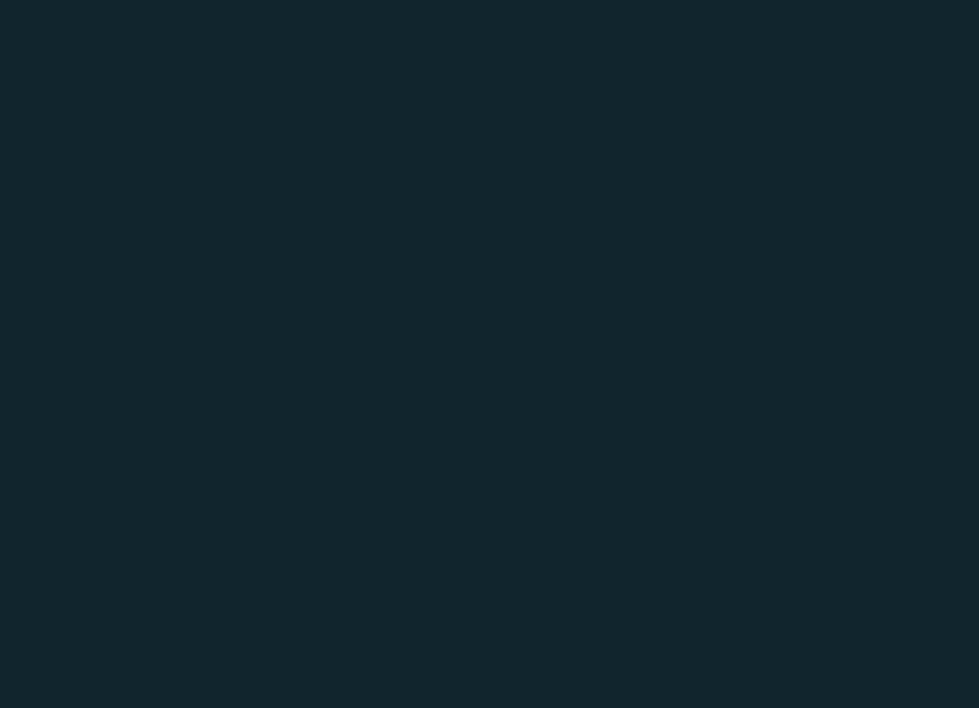
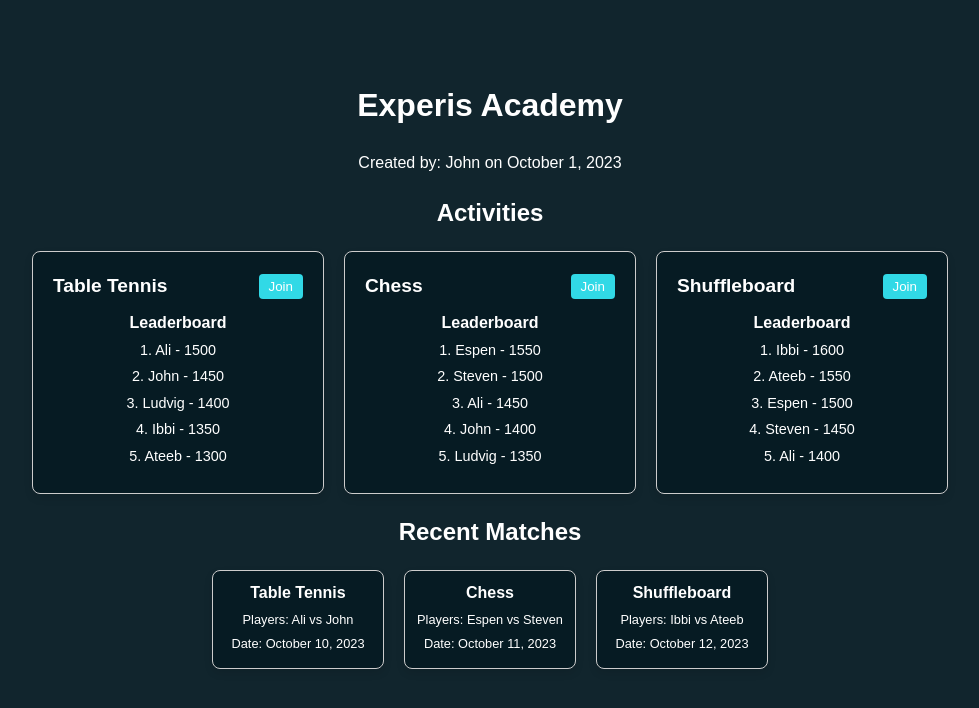
Before and after one commit to LudvigSti/competra-frontend, a React (Vite) app: page /group/1 in a window 1280 px wide. Before the commit this address had no page. Shown: the top 708 px of the page, without its empty margins (150-1129 px from the left). Built offline with nearby package versions, Linux system fonts and the light colour scheme.

Commit message:
moved changes from branch 7 group page mock to branch 9 group page mock

```diff
--- a/src/App.jsx
+++ b/src/App.jsx
@@ -5,6 +5,7 @@ import { Routes, Route } from 'react-router-dom';
 import './App.css';
 import LoginPage from './pages/login';
 import RegisterPage from './pages/register';
+import GroupPage from './pages/group';
 
 function App() {
 	return (
@@ -15,6 +16,7 @@ function App() {
 
 				{/* TODO: Link to dashboard page when done and protect route (user needs to be logged in) */}
 				<Route path="/dashboard" />
+				<Route path="/group/:id" element={<GroupPage />} />
 			</Routes>
 		</>
 	);
--- /dev/null
+++ b/src/pages/group/index.jsx
@@ -0,0 +1,115 @@
+import React from 'react';
+import { useParams } from 'react-router-dom';
+import { formatDateTime } from '../../service/formatDate';
+import './style.css';
+
+const mockGroupData = {
+	name: 'Experis Academy',
+	createdBy: 'John',
+	createdAt: '2023-10-01',
+	activities: [
+		{
+			id: 1,
+			title: 'Table Tennis',
+			leaderboard: [
+				{ name: 'Ali', elo: 1500 },
+				{ name: 'John', elo: 1450 },
+				{ name: 'Ludvig', elo: 1400 },
+				{ name: 'Ibbi', elo: 1350 },
+				{ name: 'Ateeb', elo: 1300 },
+			],
+		},
+		{
+			id: 2,
+			title: 'Chess',
+			leaderboard: [
+				{ name: 'Espen', elo: 1550 },
+				{ name: 'Steven', elo: 1500 },
+				{ name: 'Ali', elo: 1450 },
+				{ name: 'John', elo: 1400 },
+				{ name: 'Ludvig', elo: 1350 },
+			],
+		},
+		{
+			id: 3,
+			title: 'Shuffleboard',
+			leaderboard: [
+				{ name: 'Ibbi', elo: 1600 },
+				{ name: 'Ateeb', elo: 1550 },
+				{ name: 'Espen', elo: 1500 },
+				{ name: 'Steven', elo: 1450 },
+				{ name: 'Ali', elo: 1400 },
+			],
+		},
+	],
+	recentMatches: [
+		{
+			id: 1,
+			activity: 'Table Tennis',
+			players: ['Ali', 'John'],
+			date: '2023-10-10',
+		},
+		{
+			id: 2,
+			activity: 'Chess',
+			players: ['Espen', 'Steven'],
+			date: '2023-10-11',
+		},
+		{
+			id: 3,
+			activity: 'Shuffleboard',
+			players: ['Ibbi', 'Ateeb'],
+			date: '2023-10-12',
+		},
+	],
+};
+
+const GroupPage = () => {
+	const { id } = useParams();
+
+	return (
+		<div className="group-page">
+			<div className="group-header">
+				<h1>{mockGroupData.name}</h1>
+				<p>
+					Created by: {mockGroupData.createdBy} on{' '}
+					{formatDateTime(mockGroupData.createdAt)}
+				</p>
+			</div>
+
+			<h2>Activities</h2>
+			<div className="activities">
+				{mockGroupData.activities.map((activity) => (
+					<div key={activity.id} className="activity-card">
+						<div className="activity-header">
+							<h3>{activity.title}</h3>
+							<button className="join-button">Join</button>
+						</div>
+						<h4>Leaderboard</h4>
+
+						<ul>
+							{activity.leaderboard.map((leader, index) => (
+								<li key={index}>
+									{index + 1}. {leader.name} - {leader.elo}
+								</li>
+							))}
+						</ul>
+					</div>
+				))}
+			</div>
+
+			<h2>Recent Matches</h2>
+			<div className="recent-matches">
+				{mockGroupData.recentMatches.map((match) => (
+					<div key={match.id} className="match-card">
+						<h3>{match.activity}</h3>
+						<p>Players: {match.players.join(' vs ')}</p>
+						<p>Date: {formatDateTime(match.date)}</p>
+					</div>
+				))}
+			</div>
+		</div>
+	);
+};
+
+export default GroupPage;
--- /dev/null
+++ b/src/pages/group/style.css
@@ -0,0 +1,101 @@
+.group-page {
+	padding: 20px;
+	font-family: Arial, sans-serif;
+}
+
+.group-header {
+	margin-bottom: 20px;
+}
+
+.activities {
+	display: flex;
+	flex-wrap: wrap;
+	gap: 20px;
+	justify-content: center;
+}
+
+.activity-card {
+	border: 1px solid #ccc;
+	border-radius: 8px;
+	padding: 20px;
+	width: 100%;
+	max-width: 250px;
+	box-shadow: 0 4px 8px rgba(0, 0, 0, 0.1);
+	background-color: var(--secondary-background-color);
+	transition: transform 0.2s;
+}
+
+.activity-card:hover {
+	transform: translateY(-5px);
+}
+
+.activity-header {
+	display: flex;
+	justify-content: space-between;
+	align-items: center;
+}
+
+.activity-card h3 {
+	margin: 0;
+	font-size: 1.2em;
+}
+
+.join-button {
+	background-color: var(--button-color);
+	color: white;
+	border: none;
+	border-radius: 4px;
+	padding: 5px 10px;
+	cursor: pointer;
+	transition: background-color 0.2s;
+}
+
+.join-button:hover {
+	background-color: var(--button-hover-color);
+}
+
+.activity-card h4 {
+	margin: 10px 0 5px;
+	font-size: 1em;
+}
+
+.activity-card ul {
+	list-style-type: none;
+	padding: 0;
+	margin: 0;
+}
+
+.activity-card ul li {
+	margin: 5px 0;
+	font-size: 0.9em;
+}
+
+/* Recent Matches Styles */
+.recent-matches {
+	margin-top: 20px;
+	display: flex;
+	flex-wrap: wrap;
+	gap: 20px;
+	justify-content: center;
+}
+
+.match-card {
+	border: 1px solid #ccc;
+	border-radius: 8px;
+	padding: 10px;
+	width: 100%;
+	max-width: 150px;
+	box-shadow: 0 4px 8px rgba(0, 0, 0, 0.1);
+	background-color: var(--secondary-background-color);
+	color: var(--text-color);
+}
+
+.match-card h3 {
+	margin: 0 0 5px;
+	font-size: 1em;
+}
+
+.match-card p {
+	margin: 5px 0;
+	font-size: 0.8em;
+}
--- /dev/null
+++ b/src/service/formatDate.jsx
@@ -0,0 +1,9 @@
+export function formatDateTime(dateTimeString) {
+	const date = new Date(dateTimeString);
+
+	const day = date.getUTCDate();
+	const month = date.toLocaleString('default', { month: 'long' });
+	const year = date.getUTCFullYear();
+
+	return `${month} ${day}, ${year}`;
+}
```
